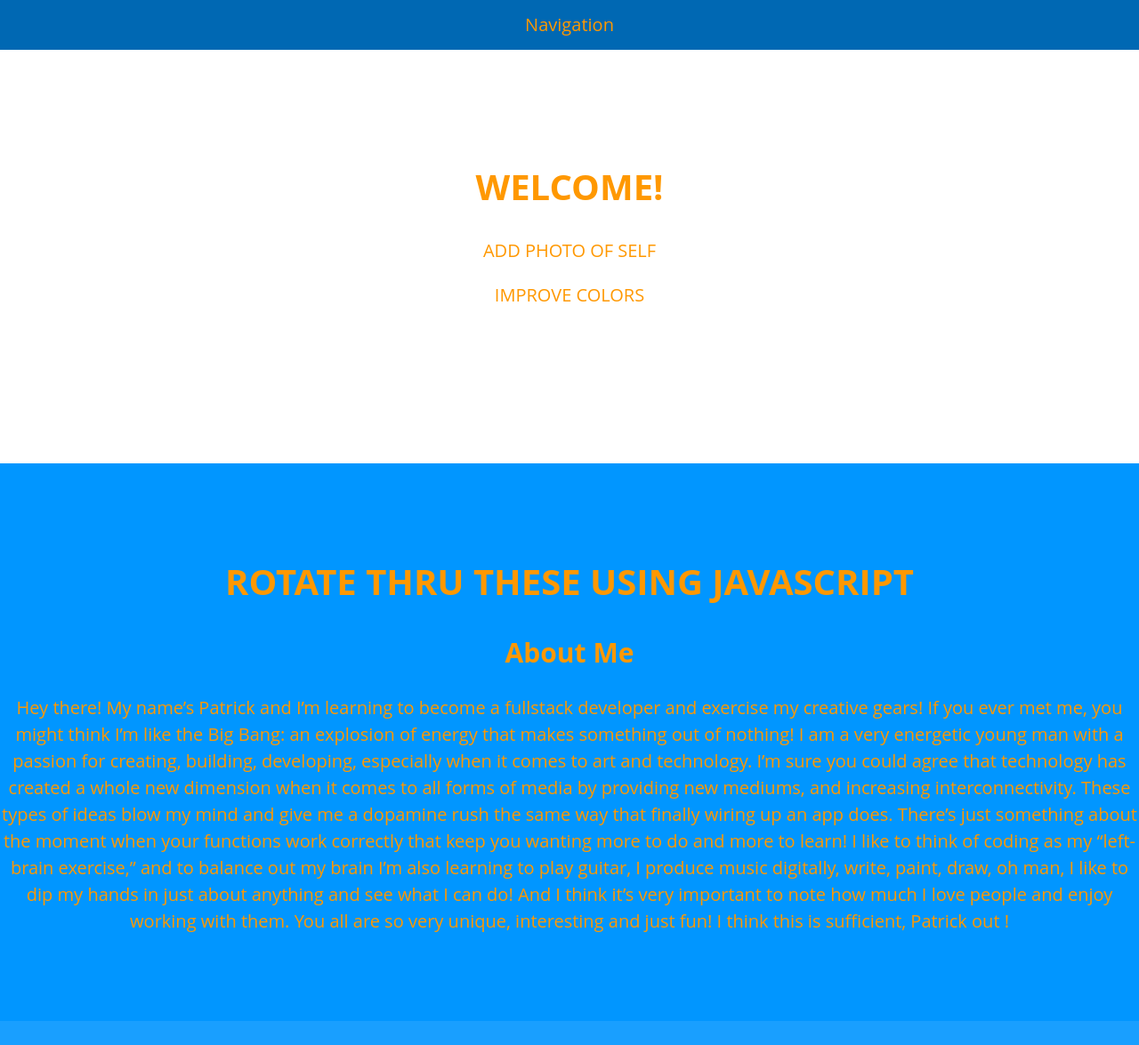
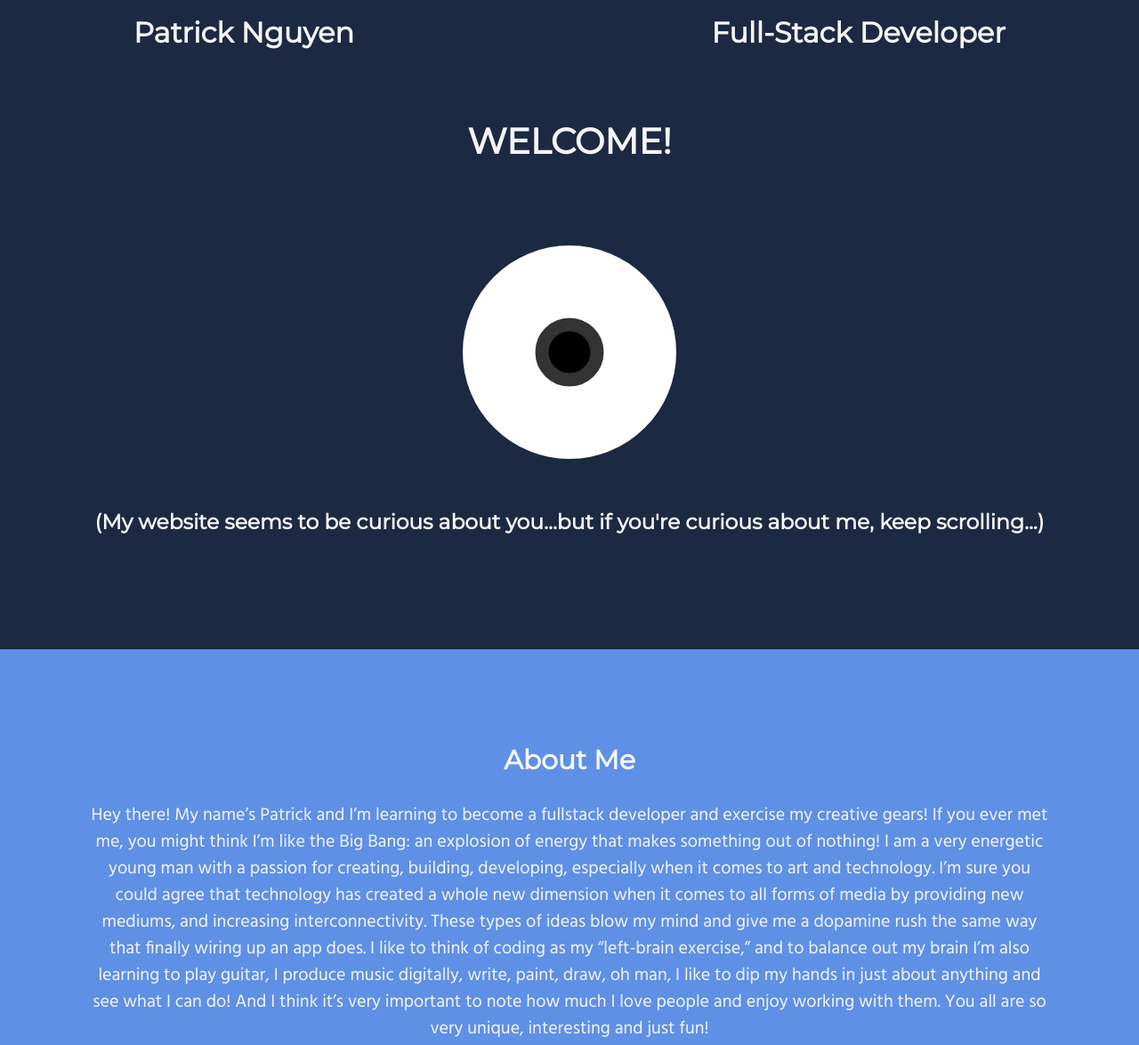
Before and after one commit to thinkful-ei-macaw/patrick-portfolio, a plain HTML site: page index.html in a window 1280 px wide. Shown: the top 1175 px of the page at 89% size. Drawn offline with nearby package versions, Linux system fonts and the light colour scheme.

Commit message:
big progress

```diff
--- a/index.html
+++ b/index.html
@@ -1,27 +1,40 @@
 <!DOCTYPE html>
 <html lang="en">
   <head>
-    <title>HTML wireframe</title>
+    <title>Patrick Nguyen</title>
     <meta name="viewport" content="width=device-width, initial-scale=1" />
     <link
       rel="stylesheet"
       type="text/css"
       href="//cdnjs.cloudflare.com/ajax/libs/normalize/6.0.0/normalize.css"
     />
+    <link
+      href="https://fonts.googleapis.com/css?family=Hind|Montserrat&display=swap"
+      rel="stylesheet"
+    />
     <link rel="stylesheet" type="text/css" href="main.css" />
   </head>
 
   <body>
-    <nav role="navigation">Navigation</nav>
+    <nav role="navigation">
+      <span>Patrick Nguyen</span>
+      <span>Full-Stack Developer</span>
+    </nav>
     <main role="main">
       <header role="banner">
         <h1>WELCOME!</h1>
-        <p>ADD PHOTO OF SELF</p>
-        <p>IMPROVE COLORS</p>
+        <div class="eyeball">
+          <div class="eye">
+            <div class="ball"></div>
+          </div>
+        </div>
+        <h3>
+          (My website seems to be curious about you...but if you're curious
+          about me, keep scrolling...)
+        </h3>
       </header>
 
       <section>
-        <h1>ROTATE THRU THESE USING JAVASCRIPT</h1>
         <h2>About Me</h2>
         <p>
           Hey there! My name’s Patrick and I’m learning to become a fullstack
@@ -33,15 +46,13 @@
           created a whole new dimension when it comes to all forms of media by
           providing new mediums, and increasing interconnectivity. These types
           of ideas blow my mind and give me a dopamine rush the same way that
-          finally wiring up an app does. There’s just something about the moment
-          when your functions work correctly that keep you wanting more to do
-          and more to learn! I like to think of coding as my “left-brain
-          exercise,” and to balance out my brain I’m also learning to play
-          guitar, I produce music digitally, write, paint, draw, oh man, I like
-          to dip my hands in just about anything and see what I can do! And I
-          think it’s very important to note how much I love people and enjoy
-          working with them. You all are so very unique, interesting and just
-          fun! I think this is sufficient, Patrick out !
+          finally wiring up an app does. I like to think of coding as my
+          “left-brain exercise,” and to balance out my brain I’m also learning
+          to play guitar, I produce music digitally, write, paint, draw, oh man,
+          I like to dip my hands in just about anything and see what I can do!
+          And I think it’s very important to note how much I love people and
+          enjoy working with them. You all are so very unique, interesting and
+          just fun!
         </p>
       </section>
 
--- a/index.js
+++ b/index.js
@@ -0,0 +1,21 @@
+/* eslint-disable quotes */
+
+function moveEyeball() {
+  const balls = document.getElementsByClassName("ball");
+  document.onmousemove = function() {
+    let x = (event.clientX * 100) / window.innerWidth + "%";
+    let y = (event.clientY * 100) / window.innerHeight + "%";
+
+    for (let i = 0; i < 1; i++) {
+      balls[i].style.left = x;
+      balls[i].style.top = y;
+      balls[i].style.transform = "Translate(-" + x + ",-" + y + ")";
+    }
+  };
+}
+
+function handlePage() {
+  moveEyeball();
+}
+
+$(handlePage);
--- a/main.css
+++ b/main.css
@@ -5,15 +5,52 @@
 body {
   font-family: "Open Sans", sans-serif;
   font-size: 20px;
-  color: #ff9800;
+  color: whitesmoke;
   text-align: center;
   line-height: 1.5;
+  margin: 0;
+}
+
+.eyeball {
+  position: absolute;
+  top: 50%;
+  transform: translateY(-50%);
+  width: 100%;
+  text-align: center;
+}
+
+.eye {
+  width: 240px;
+  height: 240px;
+  background: white;
+  display: inline-block;
+  margin: 40px;
+  border-radius: 50%;
+  position: relative;
+  overflow: hidden;
+}
+
+.ball {
+  width: 77px;
+  height: 77px;
+  background: black;
+  position: absolute;
+  top: 50%;
+  left: 50%;
+  transform: translate(-50%, -50%);
+  border-radius: 50%;
+  border: 15px solid #333;
 }
 
 nav,
 footer {
   padding: 1% 0;
-  background-color: #0068b3;
+  background-color: #1b2942;
+  font-family: "Montserrat";
+  font-size: 32px;
+  font-weight: 900;
+  color: whitesmoke;
+  width: 100%;
 }
 
 nav {
@@ -22,16 +59,43 @@ nav {
   left: 0;
   right: 0;
   z-index: 10;
+  text-align: left;
+  padding-left: 150px;
+  padding-right: 150px;
+  display: flex;
+  justify-content: space-between;
 }
 
 header {
-  padding: 12% 0;
+  padding: 8% 0;
+  height: 730px;
+  width: 100%;
+  background-color: #1b2942;
+  display: flex;
+  flex-direction: column;
+  justify-content: space-between;
+}
+
+h1 {
+  font-family: "Montserrat";
+}
+
+h2 {
+  font-family: "Montserrat";
+}
+
+h3 {
+  font-family: "Montserrat";
 }
 
 section {
   min-height: 200px;
   padding: 6% 0;
-  background-color: #199fff;
+  background-color: #345080;
+  height: 730px;
+  line-height: 1.5;
+  padding-left: 100px;
+  padding-right: 100px;
 }
 
 ul {
@@ -39,6 +103,19 @@ ul {
   padding: 0;
 }
 
+p {
+  font-family: "Hind";
+}
+
 section:nth-child(even) {
-  background-color: #0196ff;
+  background-color: #5e90e6;
 }
+
+@media (min-width: 320px) {
+}
+
+@media (min-width: 700px) {
+}
+
+@media (min-width: 1000px) {
+}
```
